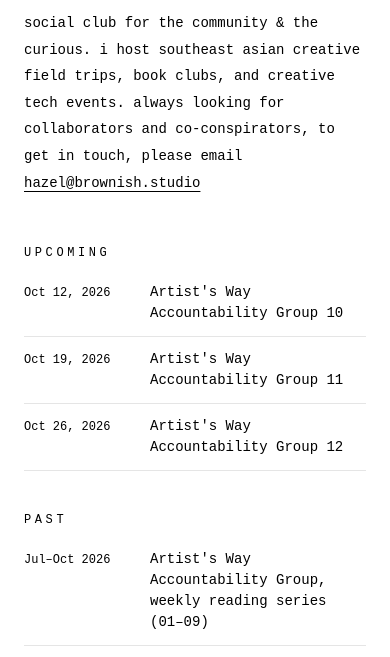
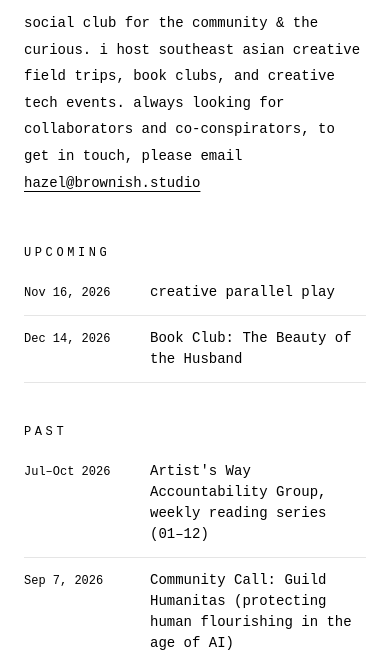
Before and after one commit to azlan-code/brownish, a plain HTML site: page club.html in a window 390 px wide. Shown: the part 122-779 px from the top of the page. Drawn offline with nearby package versions, Linux system fonts and the light colour scheme; a web font is replaced by a local one.

Commit message:
updated event and personal page for mobile friendliness

```diff
--- a/club.html
+++ b/club.html
@@ -29,25 +29,20 @@
             <h2 class="m-0 mb-2 text-[12px] tracking-[.3em] text-[var(--ink-soft)] uppercase">Upcoming</h2>
 
             <div class="row flex items-baseline gap-4 py-3 border-b border-[var(--rule)]">
-                <span class="w-[110px] flex-none text-[12px] text-[var(--ink-soft)]">Oct 12, 2026</span>
-                <a href="https://luma.com/qndnckex" target="_blank" rel="noopener" class="flex-1 min-w-0 no-underline text-inherit hover:opacity-50">Artist's Way Accountability Group 10</a>
+                <span class="w-[110px] flex-none text-[12px] text-[var(--ink-soft)]">Nov 16, 2026</span>
+                <a href="https://luma.com/n91sf2cf" target="_blank" rel="noopener" class="flex-1 min-w-0 no-underline text-inherit hover:opacity-50">creative parallel play</a>
             </div>
 
             <div class="row flex items-baseline gap-4 py-3 border-b border-[var(--rule)]">
-                <span class="w-[110px] flex-none text-[12px] text-[var(--ink-soft)]">Oct 19, 2026</span>
-                <a href="https://luma.com/2ls4k703" target="_blank" rel="noopener" class="flex-1 min-w-0 no-underline text-inherit hover:opacity-50">Artist's Way Accountability Group 11</a>
-            </div>
-
-            <div class="row flex items-baseline gap-4 py-3 border-b border-[var(--rule)]">
-                <span class="w-[110px] flex-none text-[12px] text-[var(--ink-soft)]">Oct 26, 2026</span>
-                <a href="https://luma.com/6ahbrw88" target="_blank" rel="noopener" class="flex-1 min-w-0 no-underline text-inherit hover:opacity-50">Artist's Way Accountability Group 12</a>
+                <span class="w-[110px] flex-none text-[12px] text-[var(--ink-soft)]">Dec 14, 2026</span>
+                <a href="https://luma.com/jeexm22a" target="_blank" rel="noopener" class="flex-1 min-w-0 no-underline text-inherit hover:opacity-50">Book Club: The Beauty of the Husband</a>
             </div>
 
             <h2 class="m-0 mb-2 mt-10 text-[12px] tracking-[.3em] text-[var(--ink-soft)] uppercase">Past</h2>
 
             <div class="row flex items-baseline gap-4 py-3 border-b border-[var(--rule)]">
                 <span class="w-[110px] flex-none text-[12px] text-[var(--ink-soft)]">Jul–Oct 2026</span>
-                <a href="https://luma.com/user/hazel" target="_blank" rel="noopener" class="flex-1 min-w-0 no-underline text-inherit hover:opacity-50">Artist's Way Accountability Group, weekly reading series (01–09)</a>
+                <a href="https://luma.com/k7za8sox" target="_blank" rel="noopener" class="flex-1 min-w-0 no-underline text-inherit hover:opacity-50">Artist's Way Accountability Group, weekly reading series (01–12)</a>
             </div>
 
             <div class="row flex items-baseline gap-4 py-3 border-b border-[var(--rule)]">
```
Also changed, not shown: hazel.html (+15 -5 lines).
